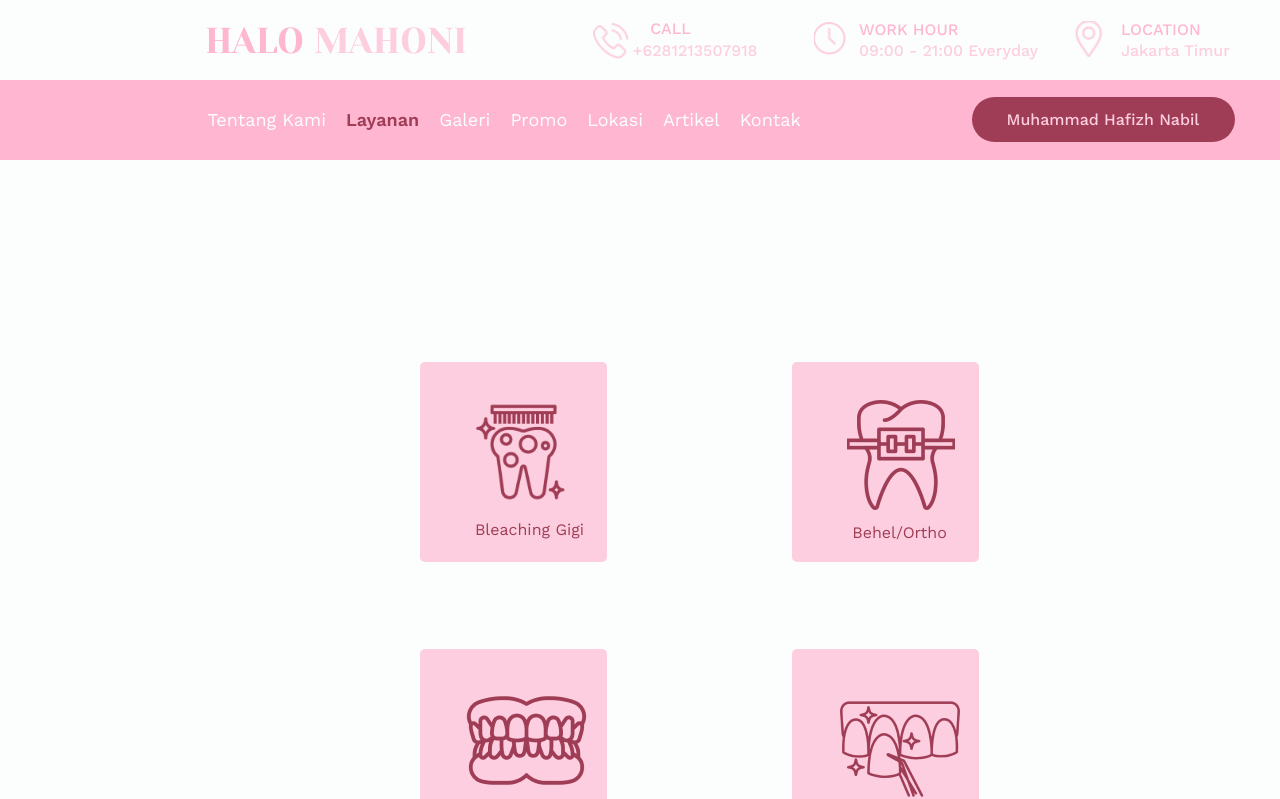
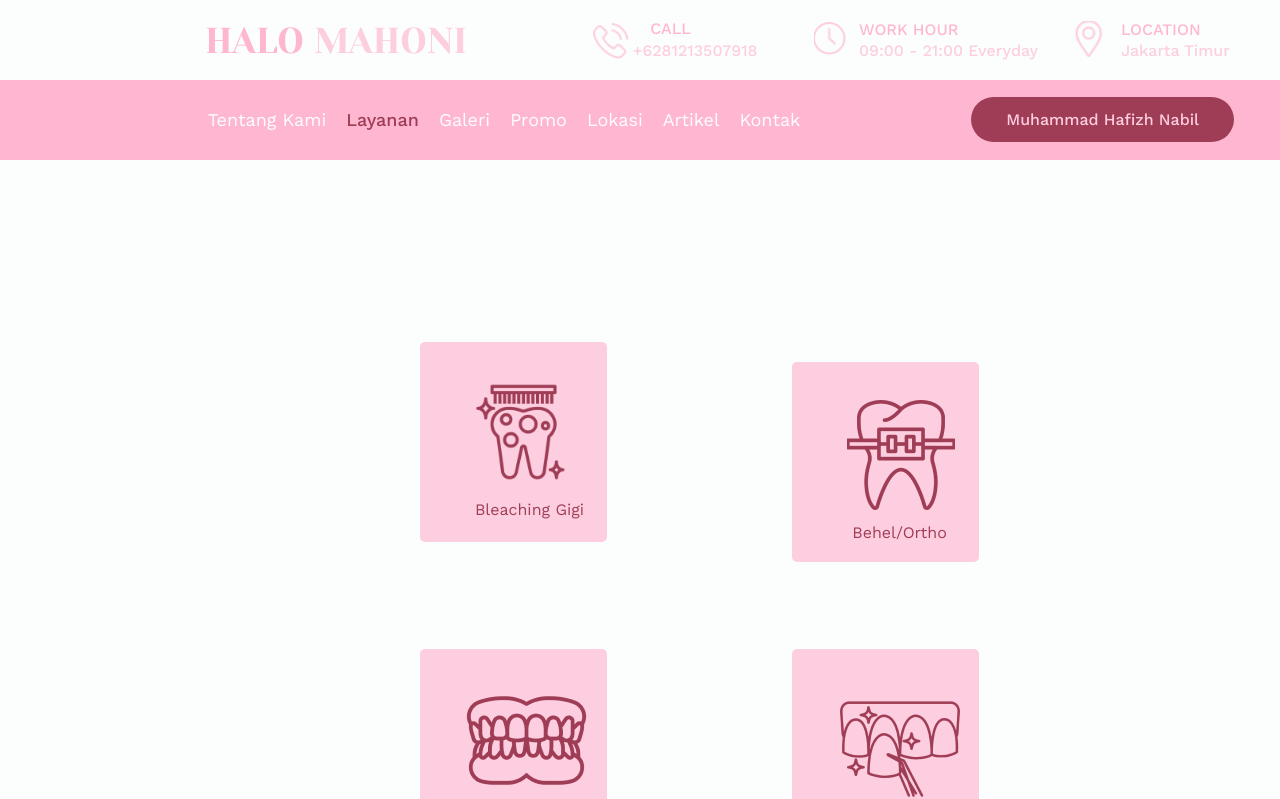
Before and after one commit to hfzhnabil/halomahoni.github.io, a plain HTML site: page layanan-estetika.html in a window 1280 px wide. In both pictures the pointer is over the element 513 px from the left and 461 px from the top of the page. Shown: the top 799 px of the page. Drawn offline with nearby package versions, Linux system fonts and the light colour scheme.

Commit message:
menambahkan beberapa hover selector pada halaman home,layanan, kontak dan promo

```diff
--- a/assets/css/behel-gigi.css
+++ b/assets/css/behel-gigi.css
@@ -531,7 +531,7 @@
   .layanan-navbar a {
     text-decoration: none;
     color: #a03d56;
-    font-weight: 700;
+    font-weight: 500;
   }
   .profile-button a {
     text-decoration: none;
--- a/assets/css/bleaching-gigi.css
+++ b/assets/css/bleaching-gigi.css
@@ -531,7 +531,7 @@
   .layanan-navbar a {
     text-decoration: none;
     color: #a03d56;
-    font-weight: 700;
+    font-weight: 500;
   }
   .profile-button a {
     text-decoration: none;
--- a/assets/css/cabut-gigi.css
+++ b/assets/css/cabut-gigi.css
@@ -531,7 +531,7 @@
   .layanan-navbar a {
     text-decoration: none;
     color: #a03d56;
-    font-weight: 700;
+    font-weight: 500;
   }
   .profile-button a {
     text-decoration: none;
--- a/assets/css/gigi-palsu.css
+++ b/assets/css/gigi-palsu.css
@@ -530,7 +530,7 @@
   .layanan-navbar a {
     text-decoration: none;
     color: #a03d56;
-    font-weight: 700;
+    font-weight: 500;
   }
   .profile-button a {
     text-decoration: none;
--- a/assets/css/global.css
+++ b/assets/css/global.css
@@ -67,3 +67,12 @@
   background-color: #a03d56;
   filter: brightness(112%);
 }
+.perawatan:hover, .estetika:hover {
+  top: 200px;
+}
+.promo-1:hover, .promo-2:hover, .promo-3:hover {
+  top: 200px;
+}
+.telepon:hover, .instagram:hover {
+  top: 200px
+}
--- a/assets/css/index-2.css
+++ b/assets/css/index-2.css
@@ -1779,6 +1779,12 @@
   left: 520px;
   height: 150px;
 }
+.tambal:hover, .scaling:hover, .cabut:hover, .behel:hover {
+  top: -10px;
+}
+.bleaching:hover, .gigi-palsu:hover, .psa:hover, .veneer:hover {
+  top: 193px;
+}
 
 
 @media screen and (max-width:1920px) and (min-width: 1600px) {
--- a/assets/css/layanan-estetika.css
+++ b/assets/css/layanan-estetika.css
@@ -577,7 +577,7 @@
   .layanan-navbar a {
     text-decoration: none;
     color: #a03d56;
-    font-weight: 700;
+    font-weight: 500;
   }
   .profile-button a {
     text-decoration: none;
@@ -595,6 +595,13 @@
     text-decoration: none;
     color: #fcfefe;
   }
+  .bleaching:hover, .behel:hover {
+    top: -20px;
+  }
+  .gigi-palsu:hover, .veneer:hover {
+    top: 270px;
+  }
+
 
   @media screen and (max-width:1920px) and (min-width: 1600px) {
     .footer {
--- a/assets/css/layanan-perawatan.css
+++ b/assets/css/layanan-perawatan.css
@@ -571,7 +571,7 @@
   .layanan-navbar a {
     text-decoration: none;
     color: #a03d56;
-    font-weight: 700;
+    font-weight: 500;
   }
   .profile-button a {
     text-decoration: none;
@@ -588,6 +588,12 @@
   .menu a, .layanan2 a, .contact-us a {
     text-decoration: none;
     color: #fcfefe;
+  }
+  .tambal-gigi:hover, .scaling:hover {
+    top: -20px;
+  }
+  .cabut-gigi:hover, .psa:hover {
+    top: 270px;
   }
 
 
--- a/assets/css/perawatan-saluran-akar.css
+++ b/assets/css/perawatan-saluran-akar.css
@@ -530,7 +530,7 @@
   .layanan-navbar a {
     text-decoration: none;
     color: #a03d56;
-    font-weight: 700;
+    font-weight: 500;
   }
   .profile-button a {
     text-decoration: none;
--- a/assets/css/scaling.css
+++ b/assets/css/scaling.css
@@ -531,7 +531,7 @@
   .layanan-navbar a {
     text-decoration: none;
     color: #a03d56;
-    font-weight: 700;
+    font-weight: 500;
   }
   .profile-button a {
     text-decoration: none;
--- a/assets/css/style.css
+++ b/assets/css/style.css
@@ -1773,6 +1773,12 @@
   left: 520px;
   height: 150px;
 }
+.tambal:hover, .scaling:hover, .cabut:hover, .behel:hover {
+  top: -10px;
+}
+.bleaching:hover, .gigi-palsu:hover, .psa:hover, .veneer:hover {
+  top: 193px;
+}
 
 
 @media screen and (max-width:1920px) and (min-width: 1600px) {
--- a/assets/css/tambal-gigi.css
+++ b/assets/css/tambal-gigi.css
@@ -530,7 +530,7 @@
   .layanan-navbar a {
     text-decoration: none;
     color: #a03d56;
-    font-weight: 700;
+    font-weight: 500;
   }
   .profile-button a {
     text-decoration: none;
--- a/assets/css/veneer-gigi.css
+++ b/assets/css/veneer-gigi.css
@@ -533,7 +533,7 @@
   .layanan-navbar a {
     text-decoration: none;
     color: #a03d56;
-    font-weight: 700;
+    font-weight: 500;
   }
   .profile-button a {
     text-decoration: none;
```
